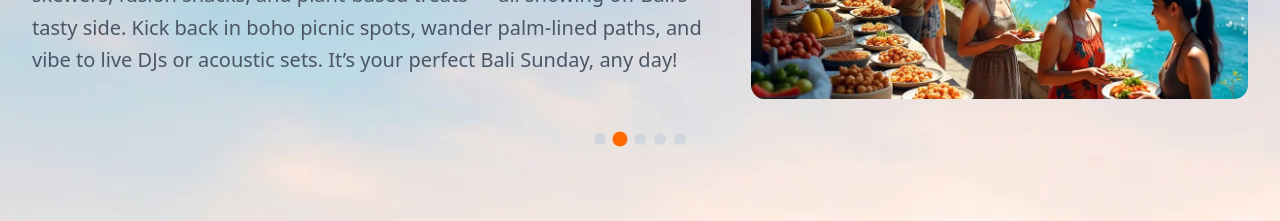
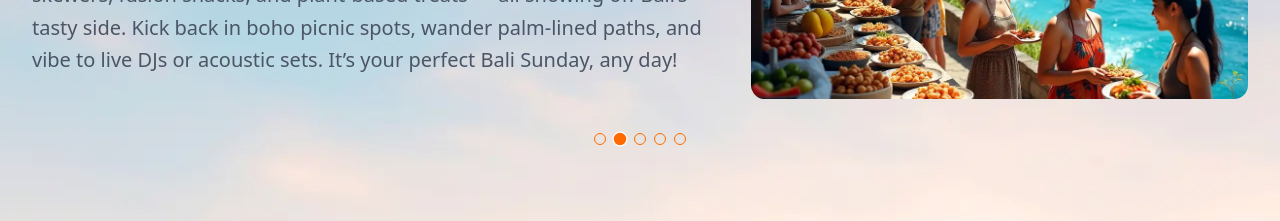
Before and after one commit to dalfiannur/bigbouncebali, a Next.js app: page /en in a window 1280 px wide. Shown: the part 1900-2121 px from the top of the page. Built offline with nearby package versions, Linux system fonts and the light colour scheme.

Commit message:
Change indicator background color

```diff
--- a/src/components/about-section.tsx
+++ b/src/components/about-section.tsx
@@ -117,8 +117,8 @@ export const AboutSection = ({items}: { items: AboutSlide[] }) => {
 						{items.map((_, index) => (
 							<button
 								key={index}
-								className={`w-3 h-3 rounded-full transition-all duration-300 ${
-									index === currentSlide ? 'bg-orange-500 scale-125' : 'bg-gray-300 hover:bg-gray-400'
+								className={`w-3 h-3 rounded-full transition-all duration-300 border ${
+									index === currentSlide ? 'bg-orange-500 scale-125 border-white' : 'bg-transparent hover:bg-gray-400 border-orange-500'
 								}`}
 								onClick={() => goToSlide(index)}
 							/>
```
